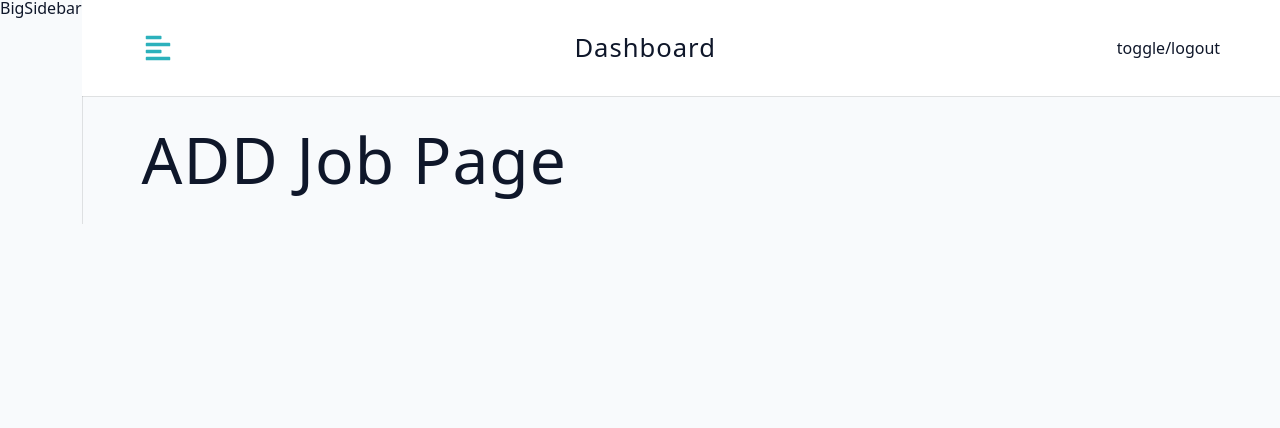
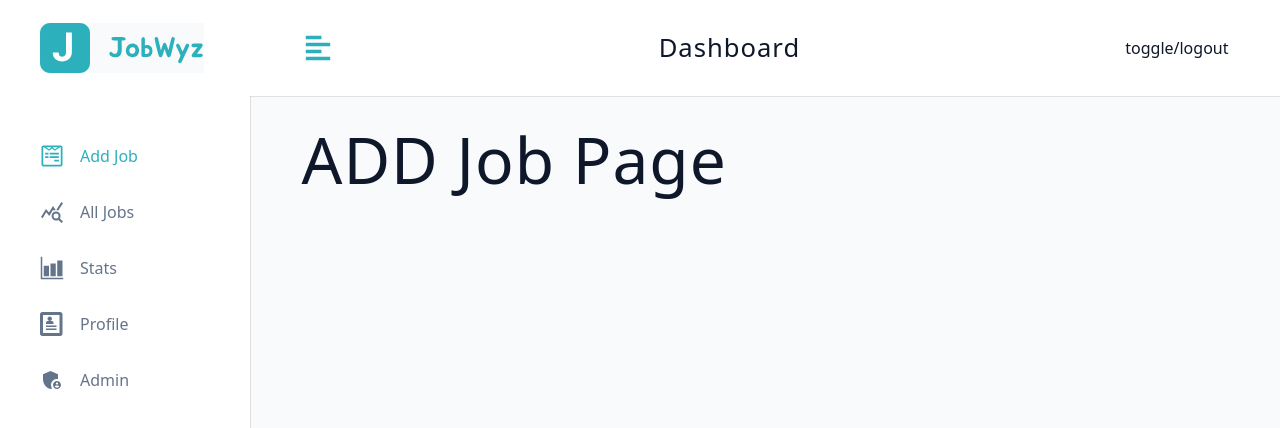
Before and after one commit to sadoksoltan/JobWyz, a React (Vite) app in the folder client/: page /dashbord in a window 1280 px wide. Shown: the top 428 px of the page. Built offline with nearby package versions, Linux system fonts and the light colour scheme.

Commit message:
Update BigSidebar.jsx

```diff
--- a/client/src/components/BigSidebar.jsx
+++ b/client/src/components/BigSidebar.jsx
@@ -1,8 +1,26 @@
-import React from "react";
+import NavLinks from "./NavLinks";
+import Logo from "../components/Logo";
 import Wrapper from "../assets/wrappers/BigSidebar";
 import { useDashboardContext } from "../pages/DashboardLayout";
+
 const BigSidebar = () => {
-  return <Wrapper>BigSidebar</Wrapper>;
+  const { showSidebar } = useDashboardContext();
+  return (
+    <Wrapper>
+      <div
+        className={
+          showSidebar ? "sidebar-container " : "sidebar-container show-sidebar"
+        }
+      >
+        <div className="content">
+          <header>
+            <Logo />
+          </header>
+          <NavLinks isBigSidebar />
+        </div>
+      </div>
+    </Wrapper>
+  );
 };
 
 export default BigSidebar;
```
